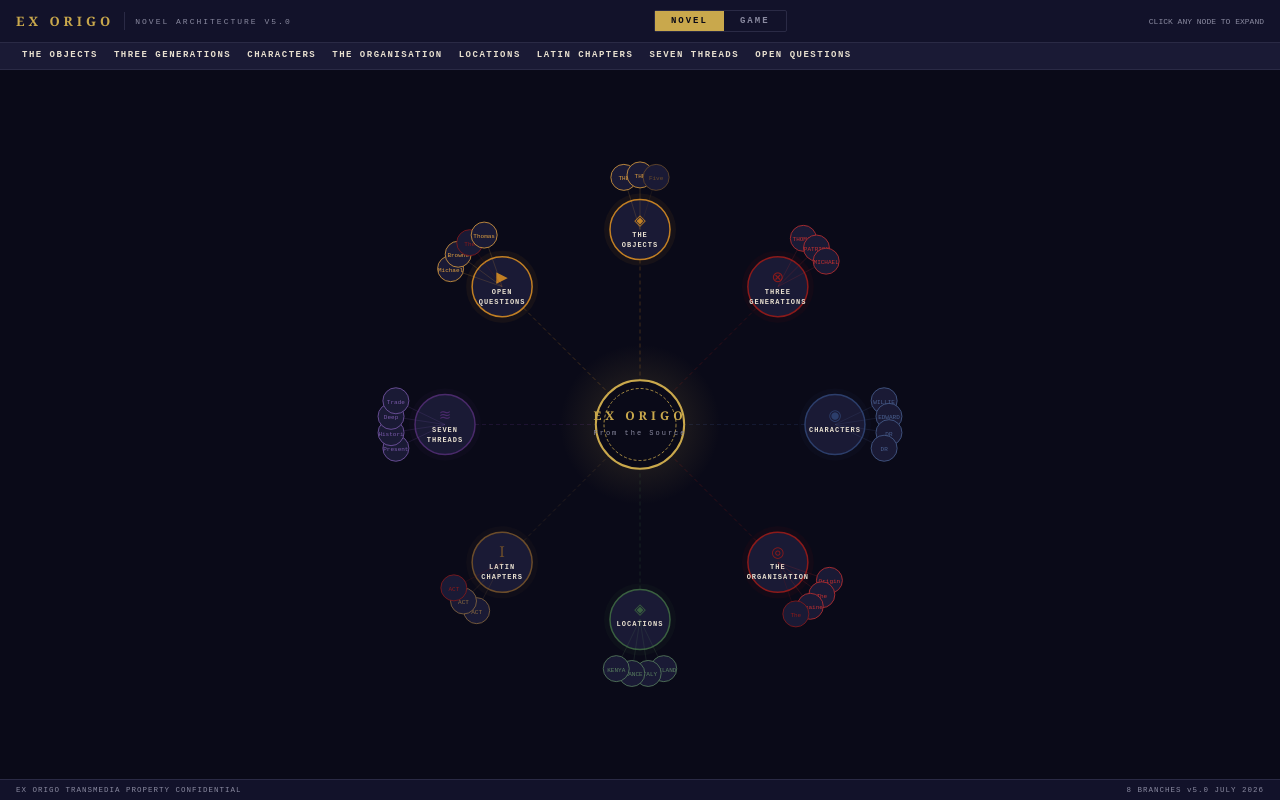
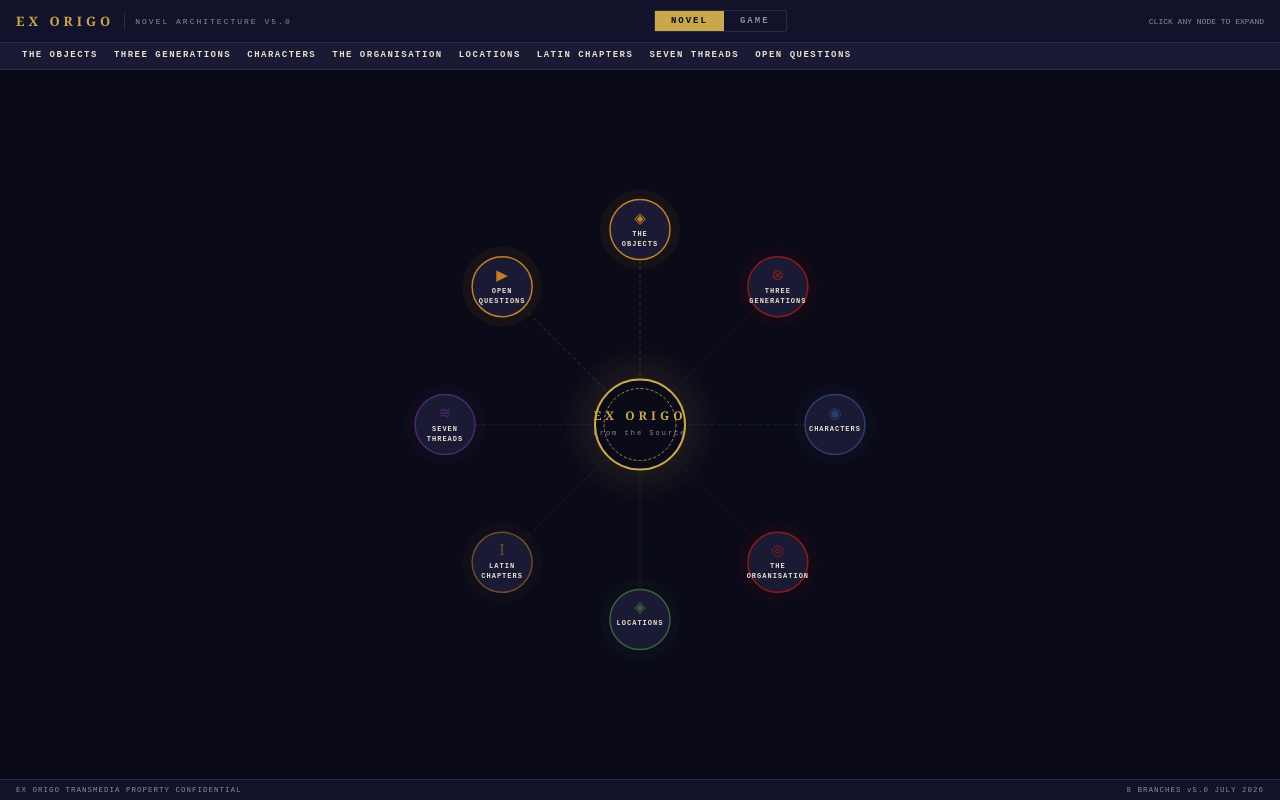
Before and after one commit to colm64kelly-web/ex-origo-mindmap, a React (Create React App) app: page / in a window 1280 px wide. Built offline with nearby package versions, Linux system fonts and the light colour scheme.

Commit message:
Hover reveal children, node enlarge on select v5

```diff
--- a/src/App.js
+++ b/src/App.js
@@ -233,6 +233,7 @@ function Detail({ node, onSelect, onClose }) {
 function RadialMap({ data, selected, onSelect }) {
   const ref = useRef(null);
   const [dim, setDim] = useState({ w:800, h:600 });
+  const [hovered, setHovered] = useState(null);
 
   useEffect(() => {
     const upd = () => {
@@ -258,9 +259,15 @@ function RadialMap({ data, selected, onSelect }) {
           <stop offset="0%" stopColor={C.gold} stopOpacity="0.2"/>
           <stop offset="100%" stopColor={C.gold} stopOpacity="0"/>
         </radialGradient>
+        <filter id="glow" x="-40%" y="-40%" width="180%" height="180%">
+          <feGaussianBlur stdDeviation="4" result="blur"/>
+          <feMerge><feMergeNode in="blur"/><feMergeNode in="SourceGraphic"/></feMerge>
+        </filter>
         <style>{`
-          @keyframes breathe { 0%,100%{r:39px} 50%{r:45px} }
+          @keyframes breathe { 0%,100%{r:39px} 50%{r:46px} }
           .cpulse { animation: breathe 4s ease-in-out infinite; }
+          .branch-node { transition: all 0.2s ease; }
+          .child-node { transition: all 0.25s ease; }
         `}</style>
       </defs>
 
@@ -269,54 +276,88 @@ function RadialMap({ data, selected, onSelect }) {
         const bx = cx + R * Math.cos(angle);
         const by = cy + R * Math.sin(angle);
         const isSel = selected && selected.id === br.id;
+        const isHov = hovered === br.id;
+        const showChildren = isHov || isSel;
+        const nodeR = isSel ? NR + 14 : isHov ? NR + 8 : NR;
 
         return (
           <g key={br.id}>
             <line x1={cx} y1={cy} x2={bx} y2={by}
               stroke={br.color} strokeWidth={isSel ? 2 : 1}
-              strokeOpacity={isSel ? 0.6 : 0.3} strokeDasharray="4 3"/>
+              strokeOpacity={isSel ? 0.7 : 0.3} strokeDasharray="4 3"/>
 
-            <g onClick={() => onSelect(br)} style={{ cursor:"pointer" }}>
-              <circle cx={bx} cy={by} r={isSel ? NR + 12 : NR + 6}
-                fill={br.color} fillOpacity={isSel ? 0.3 : 0.07}/>
-              <circle cx={bx} cy={by} r={isSel ? NR + 4 : NR}
-                fill={isSel ? br.color : C.bgC}
-                stroke={br.color} strokeWidth={isSel ? 2.5 : 1.5}/>
-              <text x={bx} y={by - 5} textAnchor="middle"
-                fill={isSel ? "#fff" : br.color}
-                fontSize={15} fontFamily="Georgia, serif">{br.icon}</text>
-              {br.label.split(" ").map((w, wi, arr) => (
-                <text key={wi} x={bx} y={by + 7 + wi * 10}
-                  textAnchor="middle"
-                  fill={isSel ? "#fff" : C.cream}
-                  fontSize={7} letterSpacing={1}
-                  fontFamily="Courier New, monospace" fontWeight="bold">
-                  {w}
-                </text>
-              ))}
-            </g>
-
-            {br.children && br.children.slice(0, Math.min(4, br.children.length)).map((ch, j) => {
-              const ca = angle + (j - (Math.min(4, br.children.length) - 1) / 2) * 0.3;
-              const cr = R * 0.28;
+            {br.children && br.children.slice(0, Math.min(5, br.children.length)).map((ch, j) => {
+              const total = Math.min(5, br.children.length);
+              const ca = angle + (j - (total - 1) / 2) * 0.32;
+              const cr = R * 0.3;
               const chx = bx + cr * Math.cos(ca);
               const chy = by + cr * Math.sin(ca);
               const chSel = selected && selected.id === ch.id;
+              const opacity = showChildren ? 1 : 0;
+              const scale = showChildren ? 1 : 0.3;
+              const finalChx = showChildren ? chx : bx;
+              const finalChy = showChildren ? chy : by;
+
               return (
-                <g key={ch.id} onClick={e => { e.stopPropagation(); onSelect(ch); }} style={{ cursor:"pointer" }}>
-                  <line x1={bx} y1={by} x2={chx} y2={chy}
-                    stroke={ch.color || br.color} strokeWidth={0.7} strokeOpacity={0.25}/>
-                  <circle cx={chx} cy={chy} r={chSel ? 16 : 13}
+                <g key={ch.id} className="child-node"
+                  onClick={e => { e.stopPropagation(); onSelect(ch); }}
+                  style={{ cursor:"pointer", opacity, transition:"opacity 0.25s ease" }}>
+                  <line x1={bx} y1={by} x2={finalChx} y2={finalChy}
+                    stroke={ch.color || br.color} strokeWidth={0.8}
+                    strokeOpacity={showChildren ? 0.35 : 0}
+                    style={{ transition:"all 0.25s ease" }}/>
+                  <circle cx={finalChx} cy={finalChy}
+                    r={chSel ? 16 : 13}
                     fill={chSel ? (ch.color || br.color) : C.bgC}
-                    stroke={ch.color || br.color} strokeWidth={chSel ? 2 : 0.8}/>
-                  <text x={chx} y={chy + 3} textAnchor="middle"
+                    stroke={ch.color || br.color} strokeWidth={chSel ? 2 : 0.8}
+                    style={{ transition:"all 0.25s ease" }}/>
+                  <text x={finalChx} y={finalChy + 3}
+                    textAnchor="middle"
                     fill={chSel ? "#fff" : (ch.color || br.color)}
-                    fontSize={6} fontFamily="Courier New, monospace">
-                    {ch.label.split(" ")[0].slice(0, 7)}
+                    fontSize={5.5} fontFamily="Courier New, monospace"
+                    style={{ transition:"all 0.25s ease" }}>
+                    {ch.label.split(" ").slice(0, 2).join(" ").slice(0, 9)}
                   </text>
                 </g>
               );
             })}
+
+            <g className="branch-node"
+              onClick={() => onSelect(br)}
+              onMouseEnter={() => setHovered(br.id)}
+              onMouseLeave={() => setHovered(null)}
+              style={{ cursor:"pointer" }}>
+              <circle cx={bx} cy={by} r={nodeR + 10}
+                fill={br.color} fillOpacity={isSel ? 0.35 : isHov ? 0.18 : 0.07}
+                style={{ transition:"all 0.2s ease" }}/>
+              <circle cx={bx} cy={by} r={nodeR}
+                fill={isSel ? br.color : isHov ? C.bgP : C.bgC}
+                stroke={br.color} strokeWidth={isSel ? 3 : isHov ? 2 : 1.5}
+                filter={isSel ? "url(#glow)" : "none"}
+                style={{ transition:"all 0.2s ease" }}/>
+              <text x={bx} y={by - 7} textAnchor="middle"
+                fill={isSel ? "#fff" : br.color}
+                fontSize={isSel ? 18 : isHov ? 16 : 15}
+                fontFamily="Georgia, serif"
+                style={{ transition:"all 0.2s ease" }}>
+                {br.icon}
+              </text>
+              {br.label.split(" ").map((w, wi) => (
+                <text key={wi} x={bx} y={by + 6 + wi * 10}
+                  textAnchor="middle"
+                  fill={isSel ? "#fff" : isHov ? C.cream : C.cream}
+                  fontSize={isSel ? 8 : 7} letterSpacing={1}
+                  fontFamily="Courier New, monospace" fontWeight="bold"
+                  style={{ transition:"all 0.2s ease" }}>
+                  {w}
+                </text>
+              ))}
+              {isSel && (
+                <circle cx={bx} cy={by} r={nodeR + 18}
+                  fill="none" stroke={br.color} strokeWidth={1}
+                  strokeOpacity={0.4} strokeDasharray="3 4"/>
+              )}
+            </g>
           </g>
         );
       })}
```
